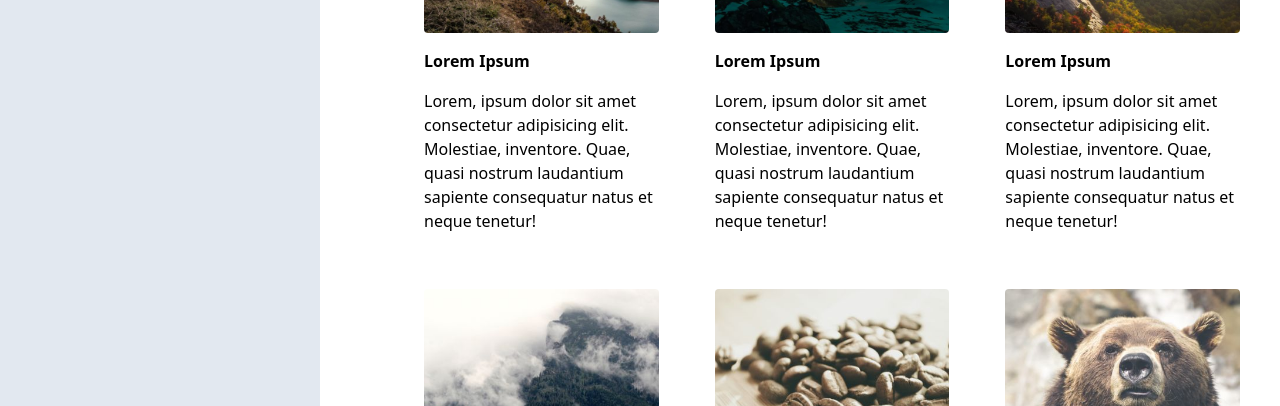
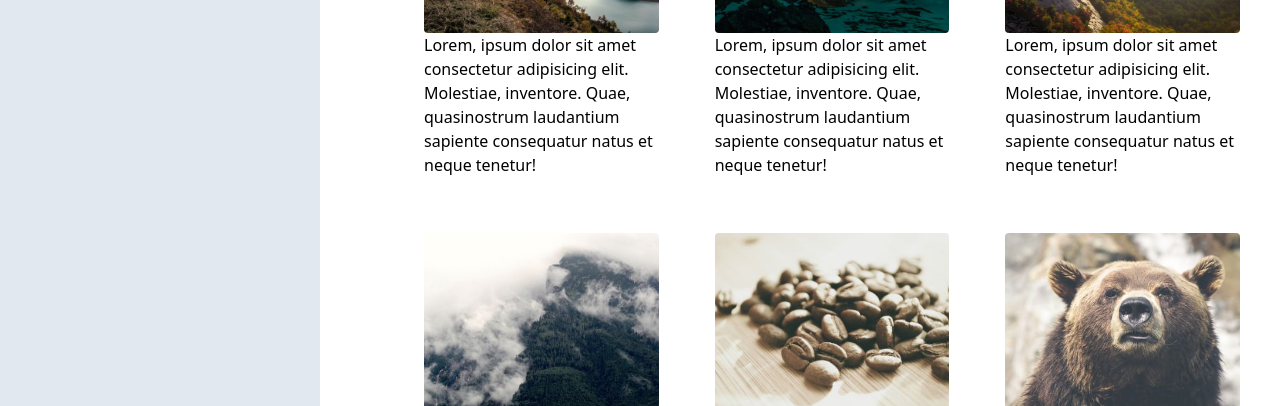
Before and after one commit to maryammoshtoofar/js-tailwind, a website with bundled scripts: page src/index.html in a window 1280 px wide. Shown: the part 335-741 px from the top of the page. Built offline with nearby package versions, Linux system fonts and the light colour scheme.

Commit message:
add cards by js DOM

```diff
--- a/src/index.html
+++ b/src/index.html
@@ -53,7 +53,7 @@
         <!-- main content -->
         <main class="px-5">
             <section class="cards md:grid md:grid-cols-2 lg:grid-cols-3  gap-4">
-                <div class="card m-5">
+                <!-- <div class="card m-5">
                     <img class="rounded hover:opacity-60 w-full" src="./images/mountains.jpg" alt="mountains">
                     <h5 class="capitalize font-semibold my-4">lorem ipsum</h5>
                     <p>Lorem, ipsum dolor sit amet consectetur adipisicing elit. Molestiae, inventore. Quae, quasi
@@ -94,7 +94,7 @@
                     <p>Lorem, ipsum dolor sit amet consectetur adipisicing elit. Molestiae, inventore. Quae, quasi
                         nostrum
                         laudantium sapiente consequatur natus et neque tenetur!</p>
-                </div>
+                </div> -->
             </section>
             <div class="pagination flex justify-center my-5">
                 <button class="hover:bg-black hover:text-white p-2 w-10"><i
@@ -109,7 +109,7 @@
         </main>
     </div>
 
-    <script src="./index.js"></script>
+    <script src="./index.js" type="module"></script>
 </body>
 
 </html>
--- a/src/index.js
+++ b/src/index.js
@@ -1,9 +1,6 @@
 const nav = document.querySelector(".nav");
 const body = document.querySelector("body");
-
-// function init() {
-//   nav.style.display = "none";
-// }
+import { data } from "./cards-data.js";
 
 function toggleNav() {
   if (nav.classList.contains("hidden")) {
@@ -15,4 +12,23 @@ function toggleNav() {
   }
 }
 
-// document.addEventListener("DOMContentLoaded", init);
+
+function generateCards() {
+  const cardsContainer = document.querySelector(".cards");
+  data.forEach((item) => {
+    const card = document.createElement("div");
+    card.className = "card m-5";
+    const img = document.createElement("img");
+    img.className = "rounded hover:opacity-60 w-full";
+    img.src = item.img;
+    img.alt = item.name;
+    card.append(img);
+    const title = document.createElement("h5");
+    title.class = "capitalize font-semibold my-4";
+    title.innerHTML = item.text;
+    card.append(title);
+    cardsContainer.append(card);
+  });
+}
+
+document.addEventListener("DOMContentLoaded", generateCards);
```
